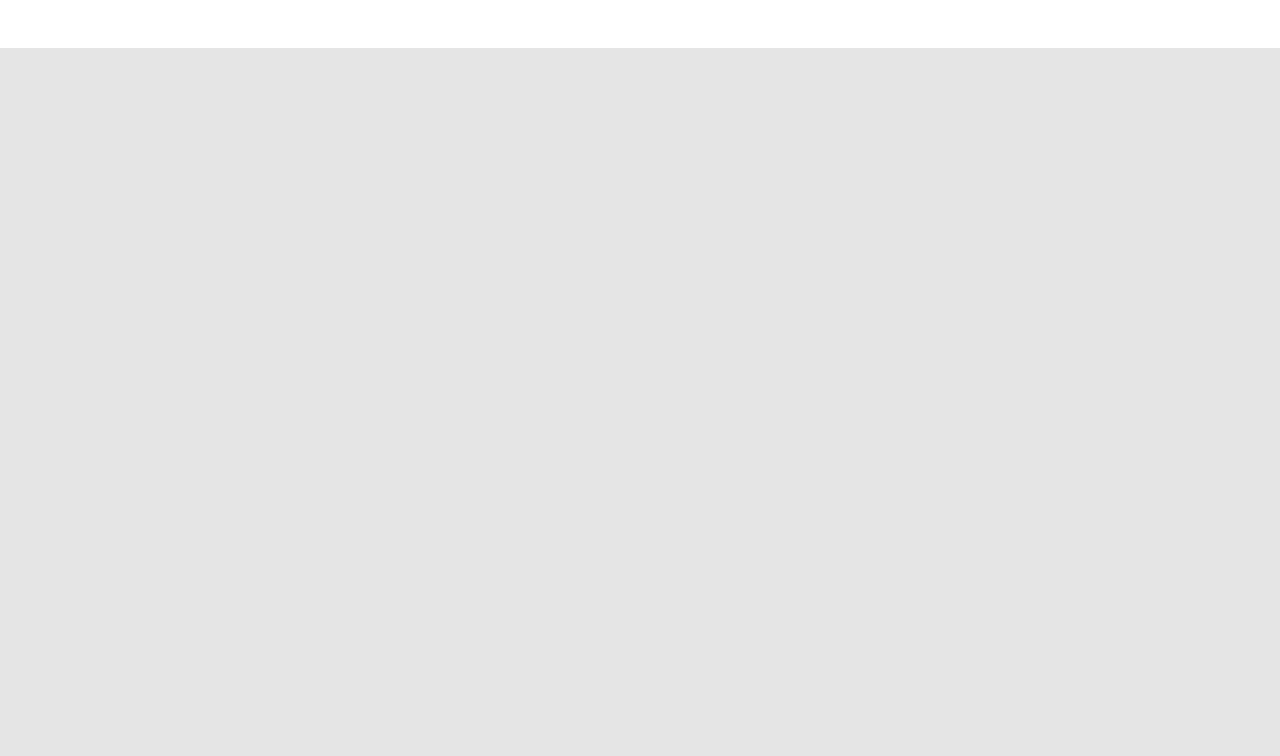
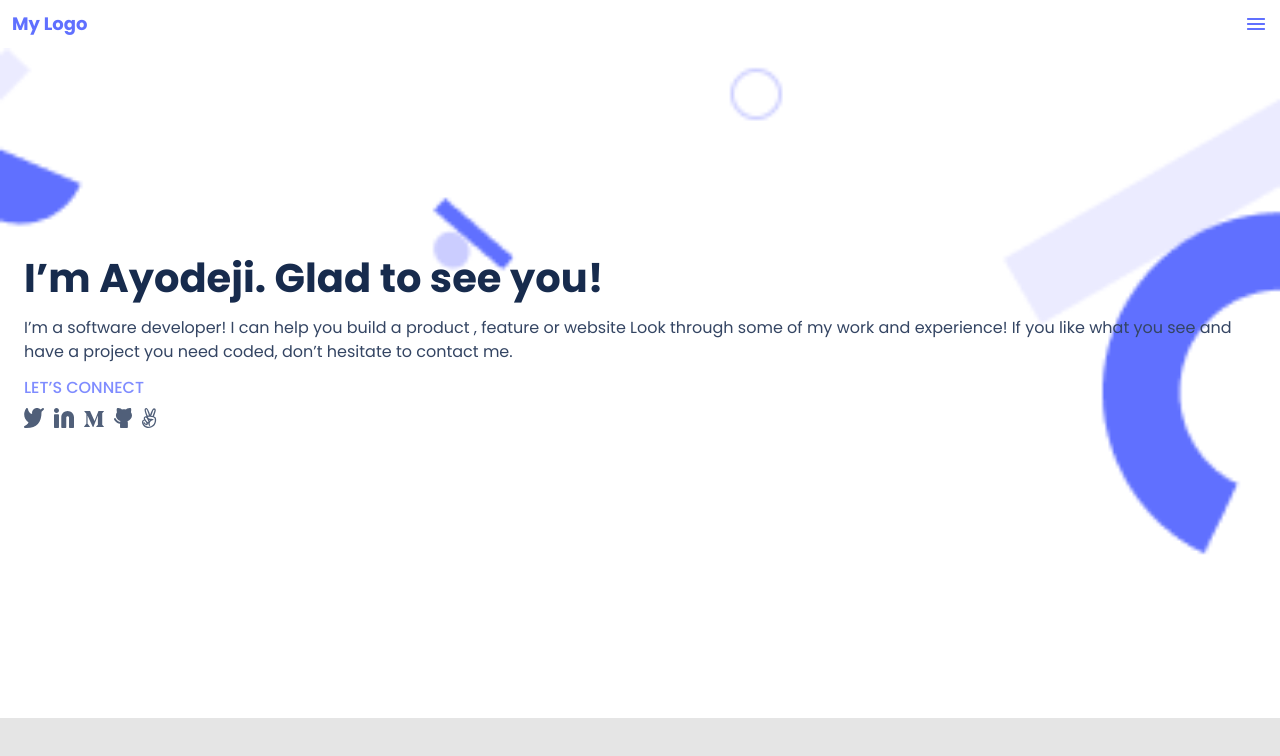
Before and after one commit to sulaimonaa/Portfolio, a plain HTML site: page index.html in a window 1280 px wide. Drawn offline with Linux system fonts and the light colour scheme.

Commit message:
update html file

```diff
--- a/index.html
+++ b/index.html
@@ -5,11 +5,35 @@
     <meta http-equiv="X-UA-Compatible" content="IE=edge">
     <meta name="viewport" content="width=device-width, initial-scale=1.0">
     <title>Welcome To Ayodeji's Portfolio</title>
-    <link rel="stylesheet" href="style.css">
+    <link rel="preconnect" href="https://fonts.googleapis.com">
+    <link rel="preconnect" href="https://fonts.googleapis.com">
+<link rel="preconnect" href="https://fonts.gstatic.com" crossorigin>
+<link href="https://fonts.googleapis.com/css2?family=Poppins:wght@400;500;600;700&display=swap" rel="stylesheet">
+    <link rel="stylesheet" href="/style.css">
 </head>
 <body>
-    <header>
+    <section class="header_headline_section">
+        <header>
+        <nav>
+            <div class="header_logo"><a href="" class="logo">My Logo</a></div>
+            <div class="header_icon"><img src="icons/Icon-Menu.png" alt="" srcset=""></div>
+        </nav>
+    </header>
+    <section class="headline">
+        <p class="intro_text">I’m Ayodeji. Glad to see you!</p>
+        <p class="intro_summary">
+            I’m a software developer! I can help you build a product , feature or website Look through some of my work and experience! If you like what you see and have a project you need coded, don’t hesitate to contact me.
+        </p>
+        <p class="connect_social">LET’S CONNECT</p>
+        <div class="social_icon_links">
+            <a href=""><img src="icons/twitter.svg" alt="" srcset=""></a>
+            <a href=""><img src="icons/linkedin.svg" alt="" srcset=""></a>
+            <a href=""><img src="icons/m.svg" alt="" srcset=""></a>
+            <a href=""><img src="icons/git.svg" alt="" srcset=""></a>
+            <a href=""><img src="icons/two.svg" alt="" srcset=""></a>
+        </div>
+    </section>
+    </section>
 
-    </header>
 </body>
 </html>
```
